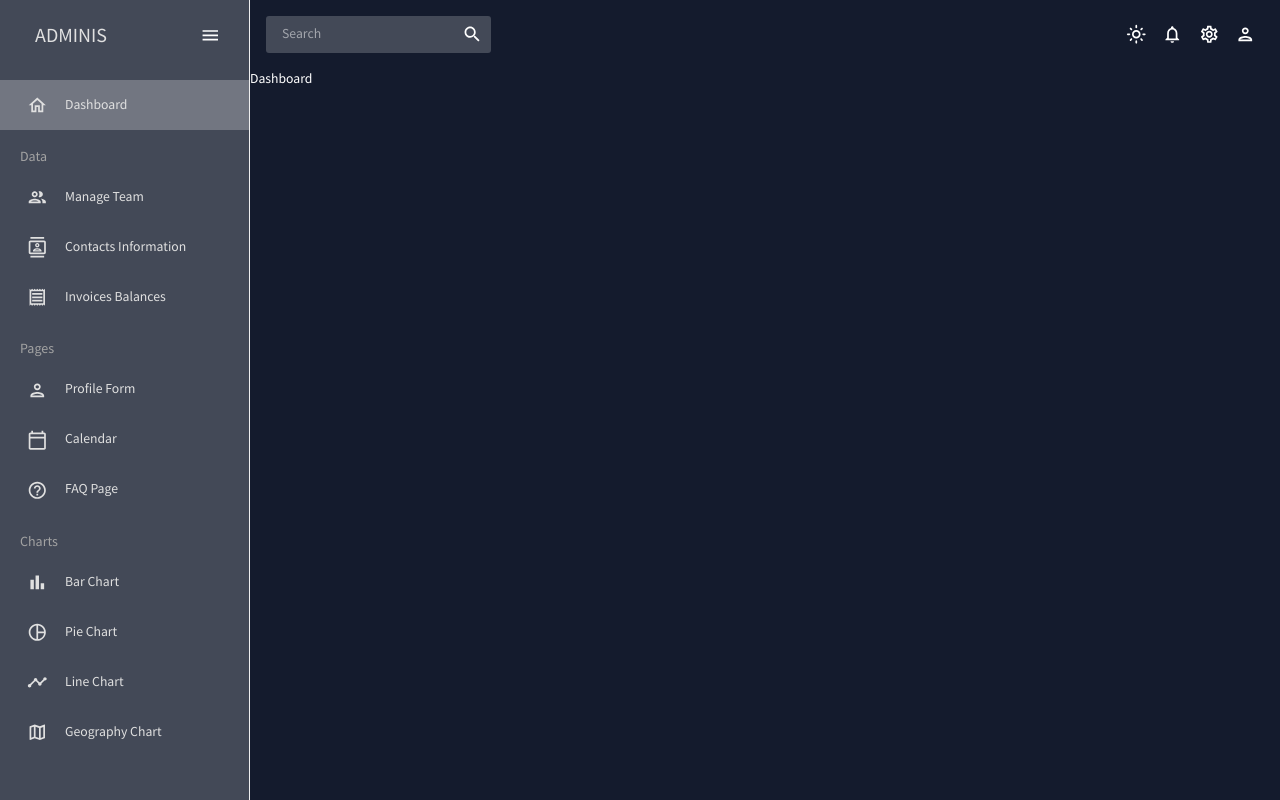
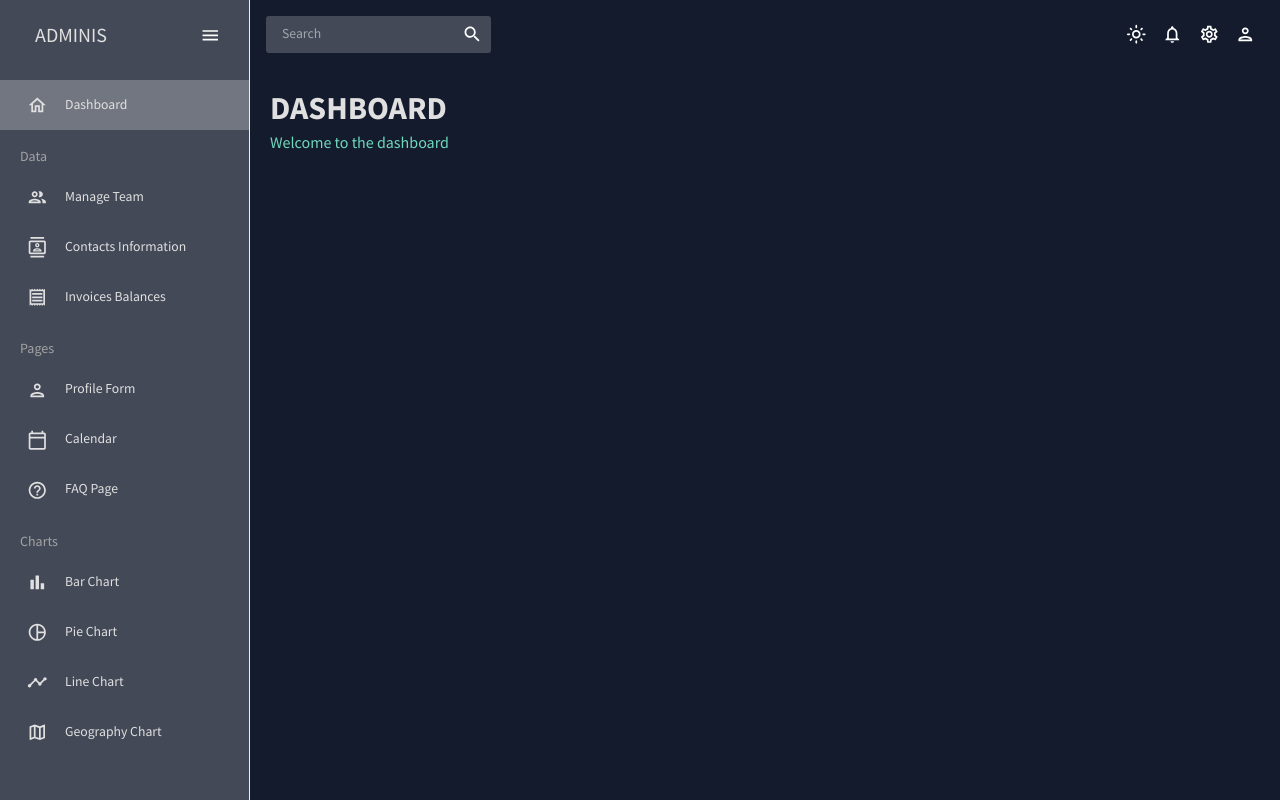
Before and after one commit to duongbx288/mini-prjs, a React (Vite) app in the folder admin-dashboard/: page / in a window 1280 px wide. Built offline with nearby package versions, Linux system fonts and the light colour scheme.

Commit message:
feat: add header for dashboard page

```diff
--- a/admin-dashboard/src/pages/dashboard/Dashboard.tsx
+++ b/admin-dashboard/src/pages/dashboard/Dashboard.tsx
@@ -1,9 +1,14 @@
+import { Box } from "@mui/material";
+import Header from "../../components/Header";
 
 const Dashboard = () => {
-
-    return (
-        <div>Dashboard</div>
-    )
-}
+  return (
+    <Box m="20px">
+        <Box display="flex" justifyContent="space-between" alignItems="center">
+        <Header title="DASHBOARD" subtitle="Welcome to the dashboard" />
+        </Box>
+    </Box>
+  );
+};
 
 export default Dashboard;
```
